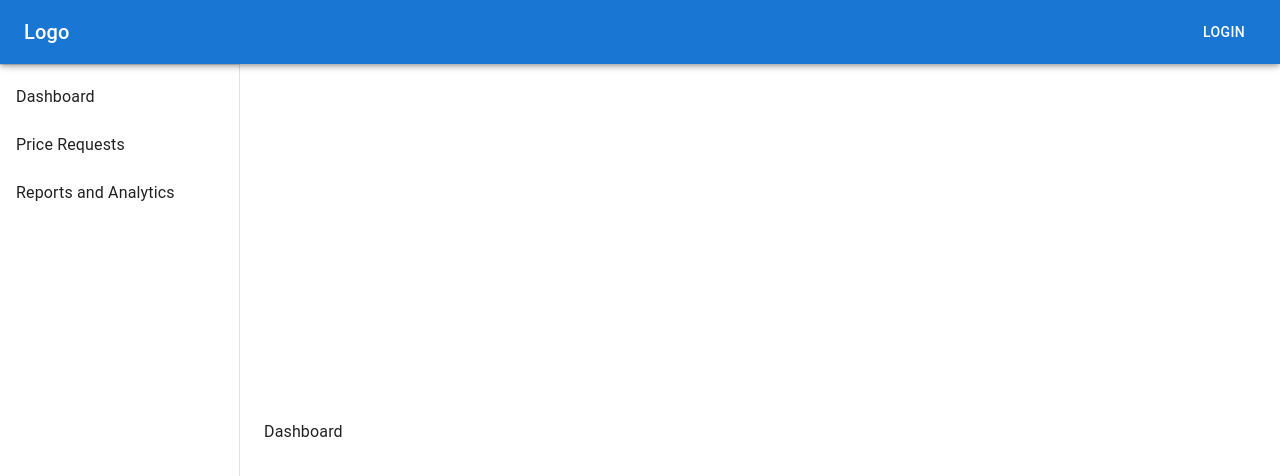
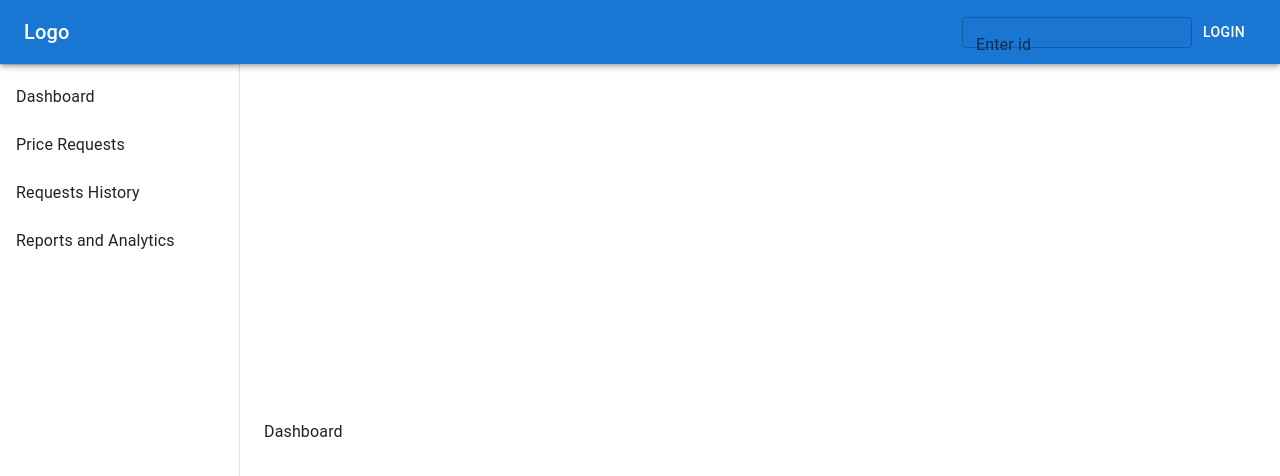
Before and after one commit to pratikk94/price_approval, a React (Vite) app in the folder website/price-approval-system/: page / in a window 1280 px wide. Shown: the top 476 px of the page. Built offline with nearby package versions, Linux system fonts and the light colour scheme; what @react-pdf/renderer would draw is missing.

Commit message:
Traversal

```diff
--- a/website/price-approval-system/src/AccountManagerApp.jsx
+++ b/website/price-approval-system/src/AccountManagerApp.jsx
@@ -11,6 +11,7 @@ import {
   Box,
   CssBaseline,
   Divider,
+  TextField,
 } from "@mui/material";
 import Dashboard from "./Role_AM/Screens/Dashboard";
 import PriceChangeRequests from "./Role_AM/Screens/PriceChangeRequests";
@@ -19,7 +20,7 @@ import ReportsAndAnalysis from "./Role_AM/Screens/ReportsAndAnalysis";
 
 const drawerWidth = 240;
 
-function ResponsiveDrawer() {
+function ResponsiveDrawer({ changeScreen }) {
   const [activePane, setActivePane] = useState("Dashboard");
 
   const drawerItems = [
@@ -28,6 +29,14 @@ function ResponsiveDrawer() {
     { text: "Requests History", component: <RequestsHistory /> },
     { text: "Reports and Analytics", component: <ReportsAndAnalysis /> },
   ];
+
+  const [inputValue, setInputValue] = useState("");
+
+  const handleInputChange = (event) => {
+    setInputValue(event.target.value);
+    console.log(event.target.value);
+    changeScreen(event.target.value);
+  };
 
   return (
     <Box sx={{ display: "flex" }}>
@@ -40,6 +49,12 @@ function ResponsiveDrawer() {
           <Typography variant="h6" noWrap component="div" sx={{ flexGrow: 1 }}>
             Logo
           </Typography>
+          <TextField
+            label="Enter id"
+            variant="outlined"
+            value={inputValue}
+            onChange={handleInputChange}
+          />
           <Button color="inherit">Login</Button>
         </Toolbar>
       </AppBar>
--- a/website/price-approval-system/src/ApproversApp.jsx
+++ b/website/price-approval-system/src/ApproversApp.jsx
@@ -11,12 +11,13 @@ import {
   Box,
   CssBaseline,
   Divider,
+  TextField,
 } from "@mui/material";
 const drawerWidth = 240;
 import Dashboard from "./Role_Approvers_RM/Screens/Dashboard";
 import PriceRequest from "./Role_Approvers_RM/Screens/PriceRequest";
 import ReportsAndAnalysis from "./Role_Approvers_RM/Screens/ReportsAndAnalytics";
-function ResponsiveDrawer() {
+function ResponsiveDrawer({ changeScreen }) {
   const [activePane, setActivePane] = useState("Dashboard");
 
   const drawerItems = [
@@ -24,6 +25,13 @@ function ResponsiveDrawer() {
     { text: "Price Requests", component: <PriceRequest /> },
     { text: "Reports and Analytics", component: <ReportsAndAnalysis /> },
   ];
+
+  const [inputValue, setInputValue] = useState("");
+
+  const handleInputChange = (event) => {
+    setInputValue(event.target.value);
+    changeScreen(event.target.value);
+  };
 
   return (
     <Box sx={{ display: "flex" }}>
@@ -36,6 +44,12 @@ function ResponsiveDrawer() {
           <Typography variant="h6" noWrap component="div" sx={{ flexGrow: 1 }}>
             Logo
           </Typography>
+          <TextField
+            label="Enter id"
+            variant="outlined"
+            value={inputValue}
+            onChange={handleInputChange}
+          />
           <Button color="inherit">Login</Button>
         </Toolbar>
       </AppBar>
--- a/website/price-approval-system/src/BusinessAdminApp.jsx
+++ b/website/price-approval-system/src/BusinessAdminApp.jsx
@@ -11,6 +11,7 @@ import {
   Box,
   CssBaseline,
   Divider,
+  TextField,
 } from "@mui/material";
 import Dashboard from "../src/Role_Business_Admin/Screens/Dashboard";
 import RuleAssignment from "./Role_Business_Admin/Screens/RuleAssignment";
@@ -22,7 +23,7 @@ import ReportsAndAnalysis from "../src/Role_Business_Admin/Screens/ReportsAndAna
 import Master from "../src/Role_Business_Admin/Screens/Master";
 const drawerWidth = 240;
 
-function BusinessAdminApp() {
+function BusinessAdminApp({ changeScreen }) {
   const [activePane, setActivePane] = useState("Dashboard");
 
   const drawerItems = [
@@ -36,6 +37,14 @@ function BusinessAdminApp() {
     { text: "Master", component: <Master /> },
   ];
 
+  const [inputValue, setInputValue] = useState("");
+
+  const handleInputChange = (event) => {
+    setInputValue(event.target.value);
+    console.log(event.target.value);
+    changeScreen(event.target.value);
+  };
+
   return (
     <Box sx={{ display: "flex" }}>
       <CssBaseline />
@@ -47,6 +56,12 @@ function BusinessAdminApp() {
           <Typography variant="h6" noWrap component="div" sx={{ flexGrow: 1 }}>
             Logo
           </Typography>
+          <TextField
+            label="Enter id"
+            variant="outlined"
+            value={inputValue}
+            onChange={handleInputChange}
+          />
           <Button color="inherit">Login</Button>
         </Toolbar>
       </AppBar>
--- /dev/null
+++ b/website/price-approval-system/src/Login_Controller/index.jsx
@@ -0,0 +1,23 @@
+import React, { useState } from "react";
+import App from "../AccountManagerApp";
+import BusinessAdminApp from "../BusinessAdminApp";
+import ApproversApp from "../ApproversApp";
+
+function Login() {
+  const [number, setNumber] = useState(1); // Default to rendering ComponentOne
+
+  // Function to update the component number
+  const handleChange = (e) => {
+    setNumber(e);
+  };
+
+  return (
+    <div>
+      {number == 1 && <App changeScreen={handleChange} />}
+      {number == 2 && <BusinessAdminApp changeScreen={handleChange} />}
+      {number == 3 && <ApproversApp changeScreen={handleChange} />}
+    </div>
+  );
+}
+
+export default Login;
--- a/website/price-approval-system/src/main.jsx
+++ b/website/price-approval-system/src/main.jsx
@@ -1,13 +1,13 @@
 import React from "react";
 import ReactDOM from "react-dom/client";
-import App from "./AccountManagerApp.jsx";
 import "./index.css";
-import BusinessAdminApp from "./BusinessAdminApp";
-import ApproversApp from "./ApproversApp";
+import Login from "./Login_Controller";
+
 ReactDOM.createRoot(document.getElementById("root")).render(
   <React.StrictMode>
     {/* <BusinessAdminApp /> */}
     {/* <App /> */}
-    <ApproversApp />
+    {/* <ApproversApp /> */}
+    <Login />
   </React.StrictMode>
 );
```
